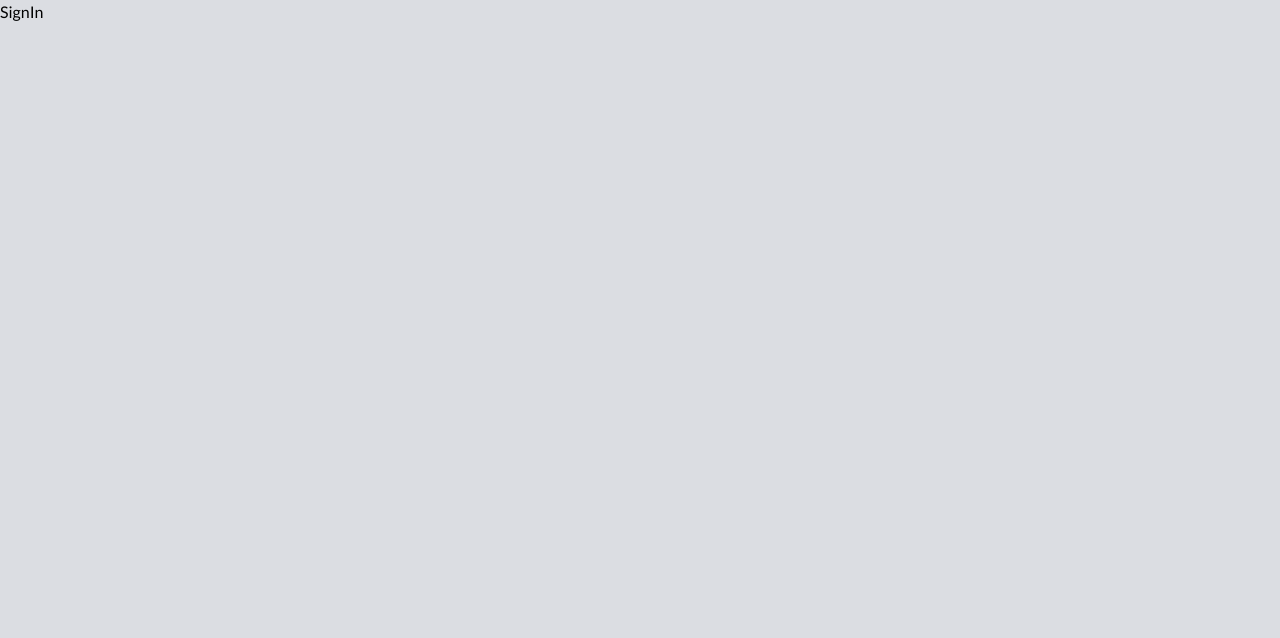
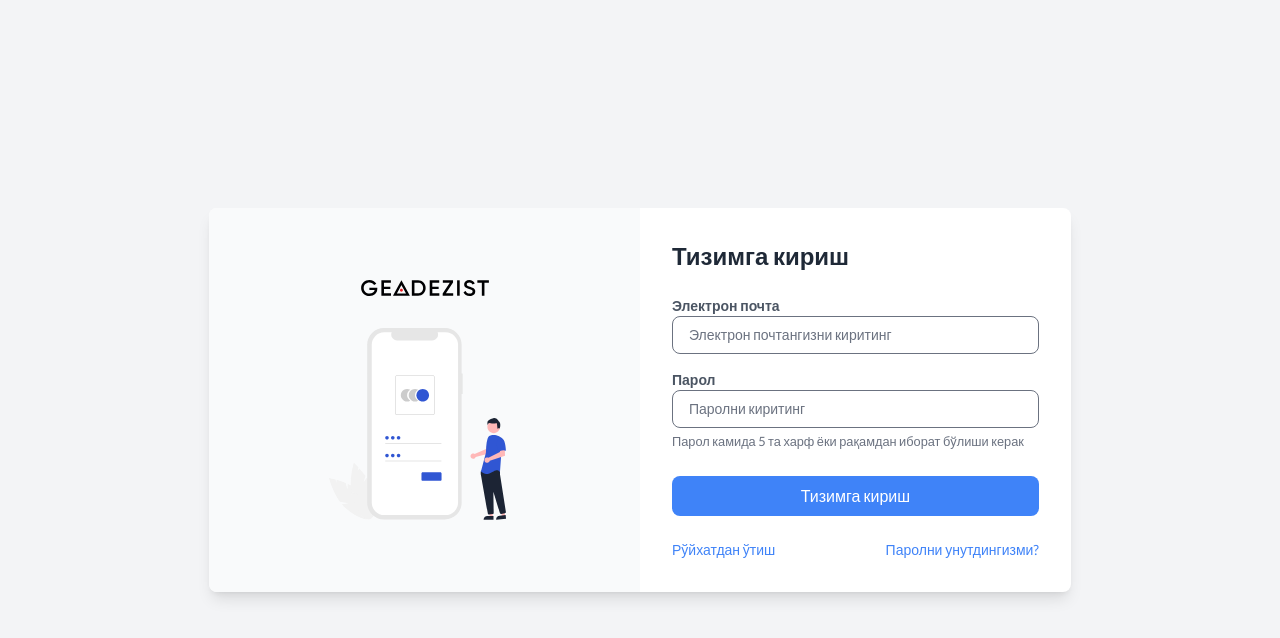
Before and after one commit to jasurhaydarovcode/GEADEZIST, a React (Vite) app: page /auth/SignIn in a window 1280 px wide. Shown: the top 638 px of the page. Built offline with nearby package versions, Linux system fonts and the light colour scheme.

Commit message:
yana commit

```diff
--- a/src/pages/Auth/SignIn.tsx
+++ b/src/pages/Auth/SignIn.tsx
@@ -1,5 +1,68 @@
+import { registerRasm } from "@/helpers/imports/images";
+import { Logo } from "@/helpers/imports/images";
+
 function SignIn() {
-  return <div>SignIn</div>;
+  return (
+    <div>
+      <div className="h-screen  flex items-center justify-center bg-gray-100">
+      <div className="flex bg-white shadow-lg rounded-lg overflow-hidden">
+        <div className=" w-3/5  flex flex-col items-center justify-center bg-gray-50 p-8">
+          <img src={Logo} alt="Logo" className="w-32 mb-8" />
+          <div className="w-48">
+            <img src={registerRasm} alt="Phone Illustration" />
+          </div>
+        </div>
+        <div className="w-3/5 p-8">
+          <h2 className="text-2xl font-bold text-gray-800 mb-6">Тизимга кириш</h2>
+          <div>
+            <div className="mb-4">
+              <label htmlFor="email" className="block text-sm font-semibold text-gray-600">
+                Электрон почта
+              </label>
+              <input
+                type="email"
+                id="email"
+                placeholder="Электрон почтангизни киритинг"
+
+                className="w-full px-4 py-2 border rounded-lg text-sm focus:outline-none focus:ring-2 focus:ring-blue-400 focus:border-transparent"
+              />
+            </div>
+            <div className="mb-6">
+              <label htmlFor="password" className="block text-sm font-semibold text-gray-600">
+                Парол
+              </label>
+              <input
+                type="password"
+                id="password"
+                placeholder="Паролни киритинг"
+                className="w-full px-4 py-2 border rounded-lg text-sm focus:outline-none focus:ring-2 focus:ring-blue-400 focus:border-transparent"
+              />
+              <small className="text-gray-500">
+                Парол камида 5 та харф ёки рақамдан иборат бўлиши керак
+              </small>
+            </div>
+            <button
+              type="submit"
+              className="w-full bg-blue-500 text-white py-2 px-4 rounded-lg hover:bg-blue-600 focus:outline-none focus:bg-blue-600"
+            >
+              Тизимга кириш
+            </button>
+          </div>
+
+          <div className="flex justify-between items-center mt-6">
+            <a href="/register" className="text-sm text-blue-500 hover:underline">
+              Рўйхатдан ўтиш
+            </a>
+            <a href="/forgot-password" className="text-sm text-blue-500 hover:underline">
+              Паролни унутдингизми?
+            </a>
+          </div>
+        </div>
+      </div>
+    </div>
+
+    </div>
+  )
 }
 
 export default SignIn;
```
